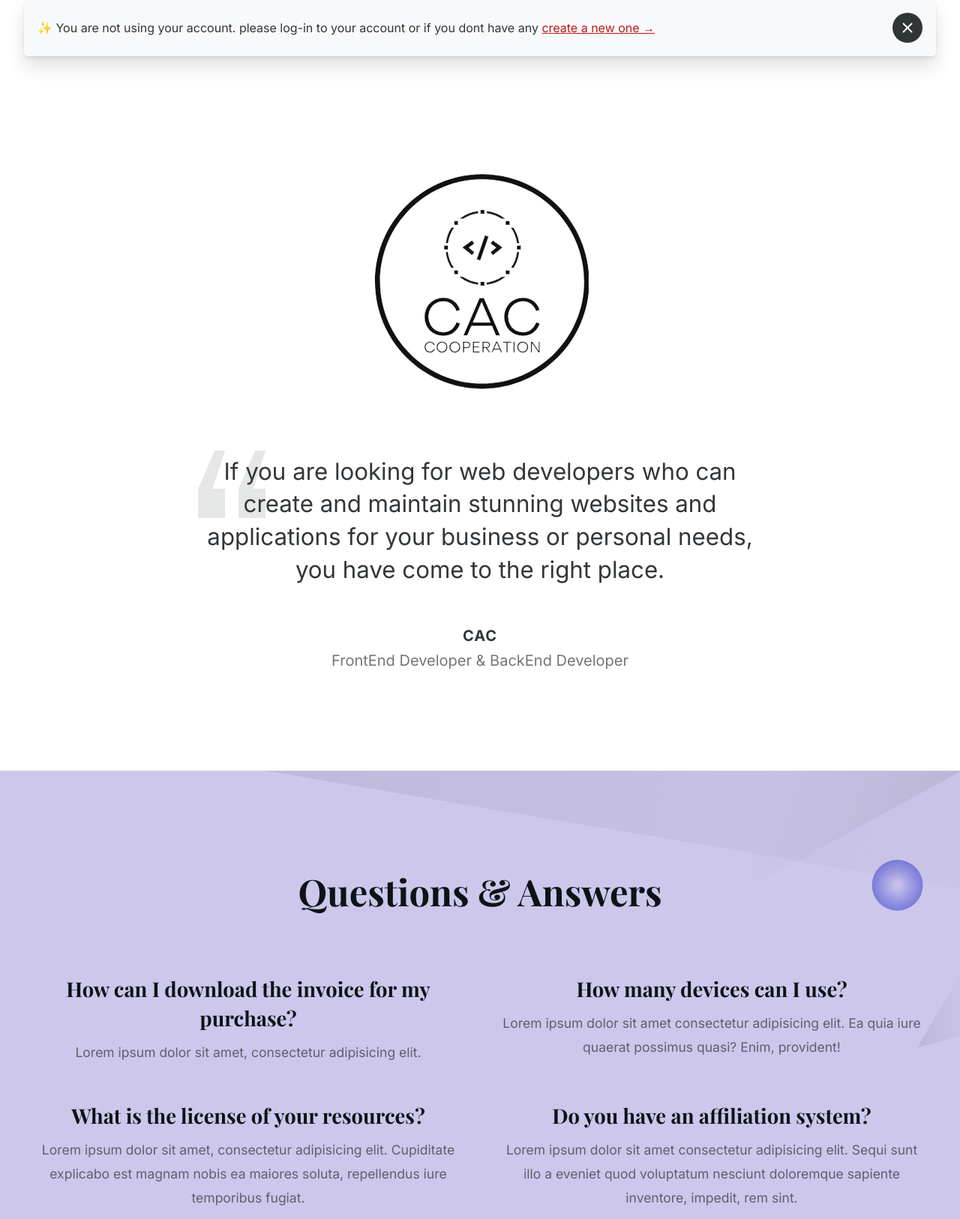
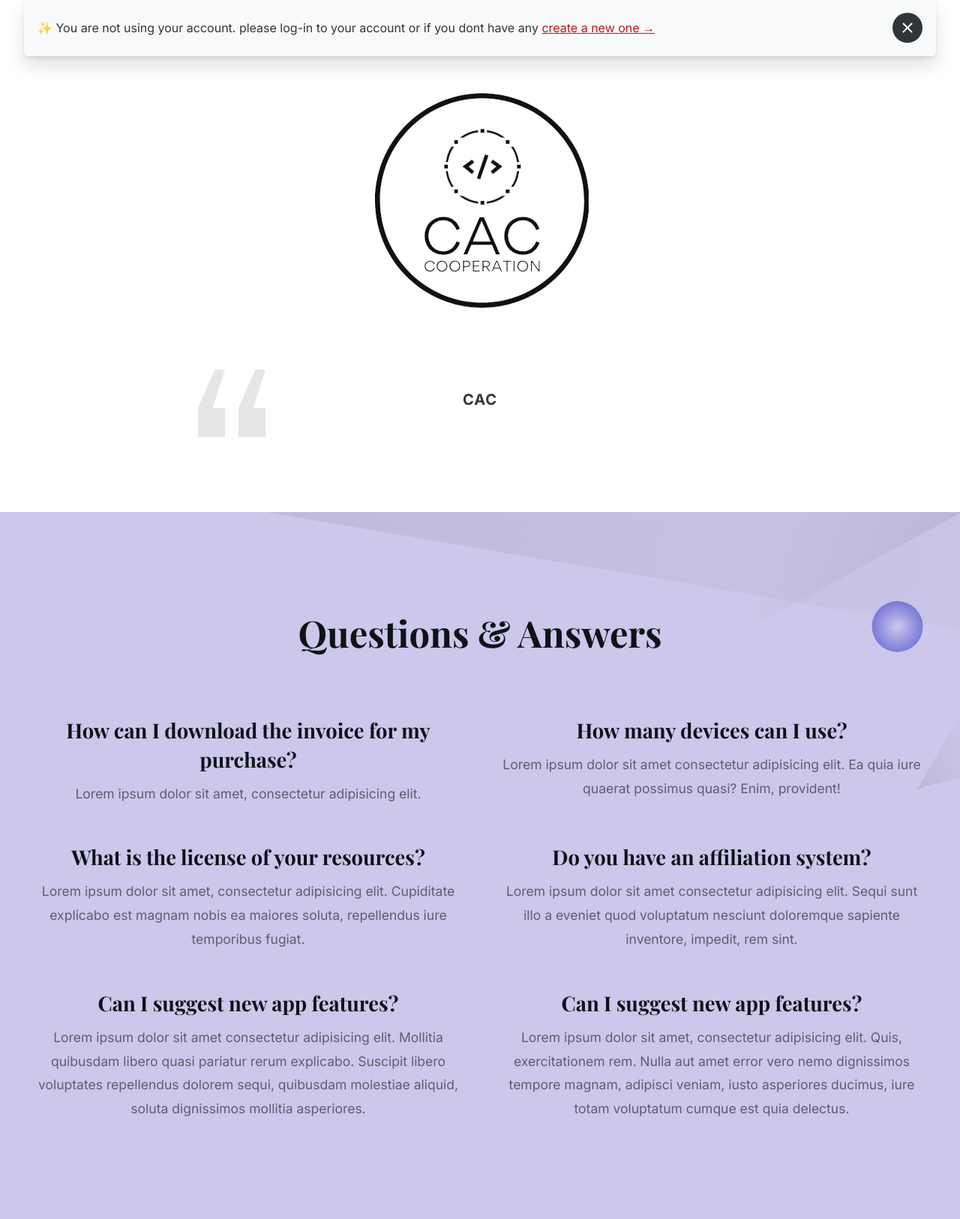
Before and after one commit to JustMrNone/django-webapplication-1, a Django app: page /contact in a window 1280 px wide. Shown: the part 693-2319 px from the top of the page at 75% size. Run offline with Django 4.2, Linux system fonts and the light colour scheme; some libraries are stand-ins or nearby versions; some web fonts are replaced.

Commit message:
Update contact.html

```diff
--- a/templates/contact.html
+++ b/templates/contact.html
@@ -26,47 +26,6 @@
     <h1 class="text-center margin-bottom-lg">Contact US</h1>
   </div>
 
-  <!-- <div id="circ">
-    <ul>
-      <li class="animated zoomIn">
-        <div class="back"></div>
-        <div class="icon">
-          <i class="fa fa-facebook"></i>
-        </div>
-      </li>
-      <li class="animated zoomIn delayone">
-        <div class="back"></div>
-        <div class="icon">
-          <i class="fa fa-twitter"></i>
-        </div>
-      </li>
-      <li class="animated zoomIn delaytwo">
-        <div class="back"></div>
-        <div class="icon">
-          <i class="fa fa-linkedin"></i>
-        </div>
-      </li>
-      <li class="animated zoomIn delaythree">
-        <div class="back"></div>
-        <div class="icon">
-          <i class="fa fa-youtube"></i>
-        </div>
-      </li>
-      <li class="animated zoomIn delayfour">
-        <div class="back"></div>
-        <div class="icon">
-          <i class="fa fa-pinterest-p"></i>
-        </div>
-      </li>
-      <li class="animated zoomIn delayfive">
-        <div class="back"></div>
-        <div class="icon">
-          <i class="fa fa-google-plus"></i>
-        </div>
-      </li>
-    </ul>
-  </div> -->
-
   <section class="contact position-relative z-index-1 padding-y-xl">
     <div class="container max-width-lg">
 
@@ -77,21 +36,20 @@
             <div class="details-list__item padding-y-md flex@md justify-between@md">
               <dt class="font-bold margin-bottom-xxs margin-bottom-0@md">Company Address</dt>
               <dd class="line-height-md text-right@md">
-                Narmak<br>xxxx Road <br>xxxx ally <br>Tehran, IR
               </dd>
             </div>
 
             <div class="details-list__item padding-y-md flex@md justify-between@md">
               <dt class="font-bold margin-bottom-xxs margin-bottom-0@md">Email</dt>
               <dd>
-                <a href="mailto:webmaster@example.com">codearchitectscollective@gmail.com</a>
+                <a href="mailto:webmaster@example.com"></a>
               </dd>
             </div>
 
             <div class="details-list__item padding-y-md flex@md justify-between@md">
               <dt class="font-bold margin-bottom-xxs margin-bottom-0@md">Phone</dt>
               <dd class="line-height-md text-right@md">
-                <p><a href="tel:+44 7656 6455">+12 34567 8910</a></p>
+                <p><a href="tel:+44 7656 6455"></a></p>
                 <p class="color-contrast-medium">Mon - Fri, 9AM - 5PM</p>
               </dd>
             </div>
@@ -99,17 +57,12 @@
         </div>
 
         <div role="application" class="google-maps radius-md col-6@md height-auto@md padding-bottom-0@md js-google-maps"
-          data-coordinates="51.5658015,-0.40339"><!-- Google Map --></div>
+          data-coordinates="51.5658015,-0.40339"></div>
       </div>
     </div>
   </section>
-  <!--
-    ⚠️ Make sure to include the Google Maps script right before your page body closing tag
-    <script async defer src="https://maps.googleapis.com/maps/api/js?key=YOUR_API_KEY&callback=initGoogleMap"></script>
-    Replace 'YOUR_API_KEY' with your google maps API key
-  -->
 
-  <!-- testimonial -->
+
   <section class="testimonial position-relative z-index-1 padding-y-xxl">
     <div class="container max-width-adaptive-sm">
       <figure class="flex justify-center margin-bottom-md reveal-fx reveal-fx--scale">
@@ -117,9 +70,7 @@
       </figure>
 
       <div class="testimonial__block-wrapper margin-bottom-lg">
-        <blockquote class="text-lg text-center line-height-md ">If you are looking for web developers who can create and
-          maintain stunning websites and applications for your business or personal needs, you have come to the right
-          place.</blockquote>
+        <blockquote class="text-lg text-center line-height-md "></blockquote>
 
         <svg class="icon icon--xxl color-contrast-higher opacity-10%" aria-hidden="true" viewBox="0 0 64 64">
           <polygon fill="currentColor" points="2 36 17 2 26 2 15 36 26 36 26 62 2 62 2 36" />
@@ -130,7 +81,7 @@
 
       <div class="text-center">
         <p class="text-uppercase letter-spacing-md"><strong>CAC</strong></p>
-        <p class="color-contrast-medium margin-top-xxxxs">FrontEnd Developer & BackEnd Developer</p>
+        <p class="color-contrast-medium margin-top-xxxxs"></p>
       </div>
     </div>
   </section>
```
